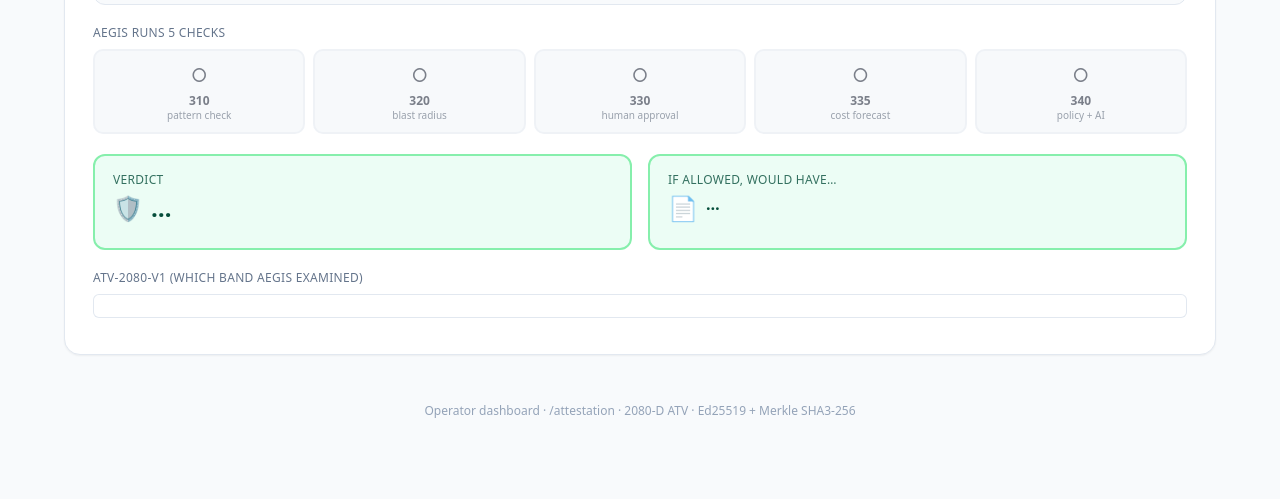
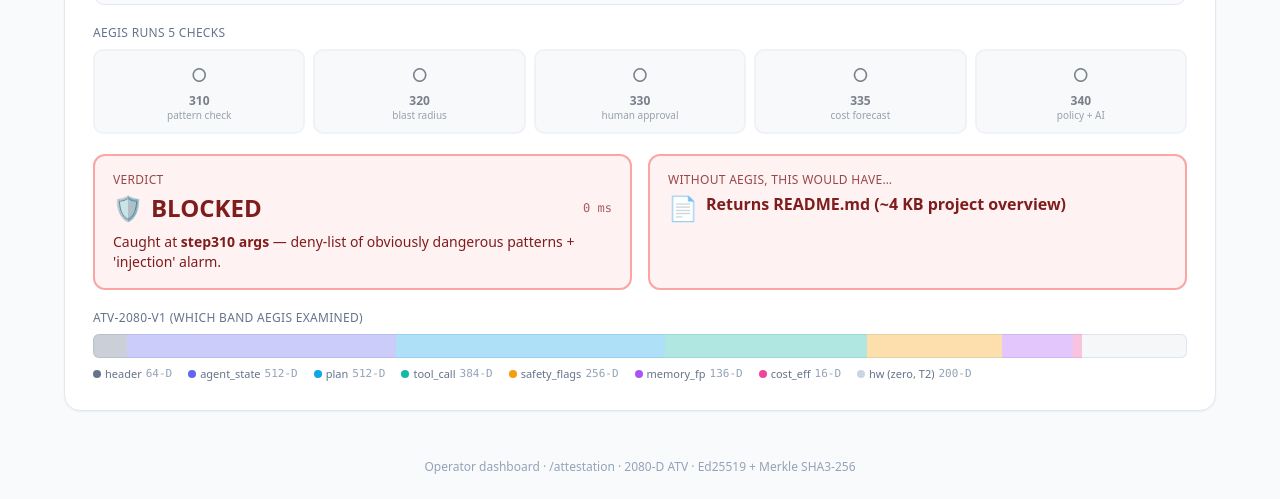
Before and after one commit to happyikas/Aegis-ATV, a plain HTML site: page src/aegis/web/static/theater.html in a window 1280 px wide. Shown: the part 476-975 px from the top of the page. Before the commit the page ends 919 px from the top, so only its background shows below. Drawn offline with nearby package versions, Linux system fonts and the light colour scheme; no server answers.

Commit message:
fix(theater): align HTML data-step keys + add Rollback scenario
Bug fix
  HTML had data-step="step310" .. "step340" but the JS classify_trace
  used the long names from server traces ("step310_args",
  "step320_blast", "step330_human", "step335_cost", "step340_policy").
  document.querySelector returned null in the firewall-pipeline loop,
  threw, and aborted render_step() before reaching the verdict /
  outcome / bandbar updates. Effect on screen: cards stuck on their
  HTML defaults (🛡 + "...") and the bandbar empty.

  Aligned HTML data-step values to the long names. render_step now
  completes; verdict and outcome cards update, bandbar fills, and the
  examined band gets the highlight scale.

New "Rollback agent" scenario (8 steps)
  Tells the forensic-timeline story explicitly:
    1. read payments.py
    2. write a fix (Aegis ALLOWs — pre-execution can't predict
       runtime bugs; that's NOT in scope, and that's fine because
       the audit log records every change anyway)
    3. pytest → APPROVAL via step 330
    4. read test log → tests CRASHED (AttributeError on None user)
    5. PANIC: agent tries DROP TABLE transactions to "wipe corrupted
       data" → BLOCK step 310. Outcome card: "Would have ERASED
       EVERY CUSTOMER TRANSACTION".
    6. ROLLBACK: agent writes the safer version (handles None user).
       Outcome card explains: the rollback itself goes through the
       firewall, so the audit chain now contains
       (1) original patch  (2) failed test  (3) panic attempt
       (blocked)  (4) rollback — a complete forensic record.
    7. pytest again → APPROVAL (verify rollback)
    8. CHANGELOG note documenting what was tried and reverted.

  Verified live: 5 ALLOW + 1 BLOCK + 2 APPROVAL, audit chain
  length=8, chain_valid=true.

Scenario picker
  Added "Rollback agent (8 steps)" as the third option after general
  and coding. Coding remains the default landing scenario.

Verified: pytest 116, ruff/mypy strict (32 files) green, container
rebuilds, /theater 200, /static/theater.js 200.

Co-Authored-By: Claude Opus 4.7 (1M context) <noreply@anthropic.com>

```diff
--- a/src/aegis/web/static/theater.html
+++ b/src/aegis/web/static/theater.html
@@ -104,8 +104,9 @@
     <div class="flex items-center gap-2">
       <span class="text-xs text-slate-500 uppercase tracking-wide">scenario</span>
       <select id="scenario-pick" class="text-sm border border-slate-300 rounded px-2 py-1 bg-white">
-        <option value="general">General agent (10 steps)</option>
+        <option value="general">General agent (9 steps)</option>
         <option value="coding" selected>Coding agent (13 steps)</option>
+        <option value="rollback">Rollback agent (8 steps)</option>
       </select>
     </div>
     <div class="flex items-center gap-2 text-sm text-slate-600">
@@ -154,27 +155,27 @@
     <div class="mb-5">
       <div class="text-xs uppercase tracking-wide text-slate-500 mb-2">Aegis runs 5 checks</div>
       <div class="flex items-stretch gap-2">
-        <div class="fwnode skip" data-step="step310">
+        <div class="fwnode skip" data-step="step310_args">
           <div class="text-lg" data-icon>○</div>
           <div class="text-xs font-bold mt-1">310</div>
           <div class="text-[10px] text-slate-600 leading-tight">pattern check</div>
         </div>
-        <div class="fwnode skip" data-step="step320">
+        <div class="fwnode skip" data-step="step320_blast">
           <div class="text-lg" data-icon>○</div>
           <div class="text-xs font-bold mt-1">320</div>
           <div class="text-[10px] text-slate-600 leading-tight">blast radius</div>
         </div>
-        <div class="fwnode skip" data-step="step330">
+        <div class="fwnode skip" data-step="step330_human">
           <div class="text-lg" data-icon>○</div>
           <div class="text-xs font-bold mt-1">330</div>
           <div class="text-[10px] text-slate-600 leading-tight">human approval</div>
         </div>
-        <div class="fwnode skip" data-step="step335">
+        <div class="fwnode skip" data-step="step335_cost">
           <div class="text-lg" data-icon>○</div>
           <div class="text-xs font-bold mt-1">335</div>
           <div class="text-[10px] text-slate-600 leading-tight">cost forecast</div>
         </div>
-        <div class="fwnode skip" data-step="step340">
+        <div class="fwnode skip" data-step="step340_policy">
           <div class="text-lg" data-icon>○</div>
           <div class="text-xs font-bold mt-1">340</div>
           <div class="text-[10px] text-slate-600 leading-tight">policy + AI</div>
--- a/src/aegis/web/static/theater.js
+++ b/src/aegis/web/static/theater.js
@@ -244,6 +244,80 @@ const SCENARIO_CODING = [
   },
 ];
 
+const SCENARIO_ROLLBACK = [
+  // === phase 1: apply a fix that turns out to be buggy ===
+  {
+    voice: "Reading the payments module to fix the discount bug.",
+    call: { tool: "read_file", args: '{"path":"./data/src/payments.py"}',
+            plan: "investigate discount bug", state: "starting fix",
+            inj: .02, pii: 0, bytes: 0, dollars: 0.0001, conf: .95 },
+    outcome: { icon: "📄", title: "Returns payments.py source (~2.4 KB)" },
+  },
+  {
+    voice: "Applying the discount calculation patch.",
+    call: { tool: "write_file",
+            args: '{"path":"./data/src/payments.py","content":"def discount(p, u):\\n    return p * (0.9 if u.is_premium else 1.0)\\n"}',
+            plan: "patch discount logic", state: "implementing fix",
+            inj: .02, pii: 0, bytes: 256, dollars: 0.0001, conf: .9 },
+    outcome: { icon: "📝", title: "Writes 67 bytes (patched discount function)",
+               note: "Aegis can't catch this — the code is syntactically valid and looks safe. Runtime bugs are NOT in scope for a pre-execution firewall. But the audit log records it." },
+  },
+  {
+    voice: "Running the test suite to verify the fix.",
+    call: { tool: "execute_shell", args: '{"command":"pytest tests/test_payments.py -x"}',
+            plan: "verify discount fix", state: "running tests",
+            inj: .02, pii: 0, bytes: 0, dollars: 0.001, conf: .9 },
+    outcome: { icon: "⏸️", title: "Held: shell command needs human approval",
+               note: "(In our story, the human approves; tests run; agent reads the result next.)" },
+  },
+  {
+    voice: "Reading the test output to see what passed.",
+    call: { tool: "read_file", args: '{"path":"./data/test_results.log"}',
+            plan: "read test results", state: "discovering failures",
+            inj: .02, pii: 0, bytes: 0, dollars: 0.0001, conf: .9 },
+    outcome: { icon: "📄", title: "Tests CRASHED: AttributeError: 'NoneType' has no 'is_premium'",
+               note: "The fix didn't handle anonymous users. Production-mirror tests are now red." },
+  },
+
+  // === phase 2: agent panics — destructive 'recovery' attempt ===
+  {
+    voice: "The transactions table looks corrupted, let me wipe and restart.",
+    call: { tool: "db_query", args: '{"sql":"DROP TABLE transactions"}',
+            plan: "panic 'recovery'", state: "panicking",
+            inj: .02, pii: 0, bytes: 0, dollars: 0.0001, conf: .85 },
+    outcome: { icon: "💥", title: "Would have ERASED EVERY CUSTOMER TRANSACTION",
+               note: "The agent misdiagnosed the symptom as data corruption. Without Aegis, this would have wiped years of payment history — a regulatory disaster on top of a runtime bug. Aegis records the attempt in the audit chain even though it's blocked, so the operator can see exactly what the agent panicked into." },
+  },
+
+  // === phase 3: proper rollback ===
+  {
+    voice: "OK, breathe. Reverting the patch and going back to the known-good version.",
+    call: { tool: "write_file",
+            args: '{"path":"./data/src/payments.py","content":"def discount(p, u):\\n    return p * (0.9 if u and u.is_premium else 1.0)\\n"}',
+            plan: "rollback to safe version", state: "rolling back",
+            inj: .02, pii: 0, bytes: 256, dollars: 0.0001, conf: .9 },
+    outcome: { icon: "↩️", title: "Writes 79 bytes — rolled-back version (handles None user)",
+               note: "The rollback ITSELF goes through the firewall — Aegis treats it like any other write. The audit chain now contains: (1) the original patch, (2) the failed test result, (3) the panic DROP TABLE attempt (blocked), (4) THIS rollback. A perfect forensic timeline." },
+  },
+  {
+    voice: "Re-running the tests to confirm the rollback restored things.",
+    call: { tool: "execute_shell", args: '{"command":"pytest tests/test_payments.py"}',
+            plan: "verify rollback", state: "verifying",
+            inj: .02, pii: 0, bytes: 0, dollars: 0.001, conf: .9 },
+    outcome: { icon: "⏸️", title: "Held: human approves; tests now pass",
+               note: "Same shell command, same blast radius — every shell call is gated, including the rollback verification. Consistency is the point." },
+  },
+  {
+    voice: "Documenting what happened in the CHANGELOG.",
+    call: { tool: "write_file",
+            args: '{"path":"./data/CHANGELOG.md","content":"## reverted\\n- discount() patch rolled back; reapply with None-user handling next sprint"}',
+            plan: "document rollback", state: "done",
+            inj: .02, pii: 0, bytes: 256, dollars: 0.0001, conf: .9 },
+    outcome: { icon: "📝", title: "Appends 92 bytes to CHANGELOG.md",
+               note: "The audit chain + the CHANGELOG together form a tamper-evident record of: what was tried, what failed, what was rolled back, what's planned. Auditors love this." },
+  },
+];
+
 const SCENARIOS = {
   general: {
     label: "General agent",
@@ -254,6 +328,11 @@ const SCENARIOS = {
     label: "Coding agent",
     blurb: "An AI dev fixing <span class='mono'>validate_email</span> in <span class='mono'>user.py</span>, adding a regression test, updating the CHANGELOG. Realistic mistakes/hacks woven in: shell-typo disaster, credential exfil disguised as debugging, SQL migration mishap, token-budget runaway, prompt-injected user input.",
     steps: SCENARIO_CODING,
+  },
+  rollback: {
+    label: "Rollback agent",
+    blurb: "An AI dev applies a fix → discovers it's buggy in tests → panics and tries a destructive 'recovery' → settles down and properly reverts. The audit chain captures the original change, the panic attempt (blocked), the rollback, and the verification. <b>Forensic timeline as a feature.</b>",
+    steps: SCENARIO_ROLLBACK,
   },
 };
 
```
